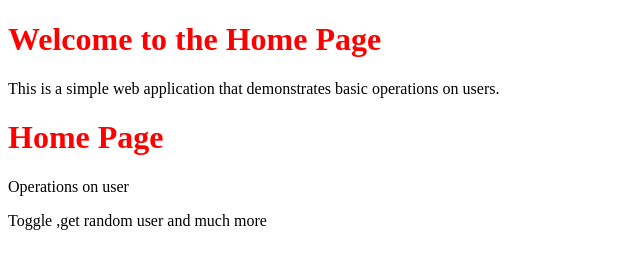
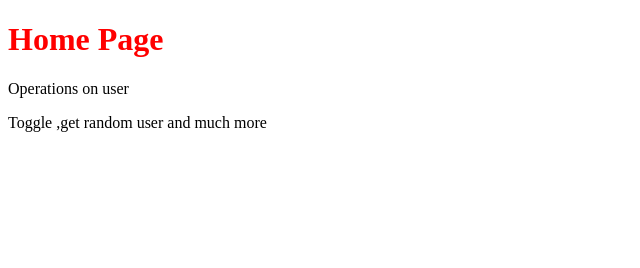
Before and after one commit to Nikshitha-02/autosuggest, a website: page frontend/index.html in a window 1280 px wide. Shown: the whole page, without its empty margins (0-640 px from the left). Drawn offline with Linux system fonts and the light colour scheme.

Commit message:
home-2 changes

```diff
--- a/frontend/index.html
+++ b/frontend/index.html
@@ -8,8 +8,7 @@
 </head>
 <body>
     <div id="home"></div>
-        <h1>Welcome to the Home Page</h1>
-        <p>This is a simple web application that demonstrates basic operations on users.</p>
+
     <h1> Home Page</h1>
     <p>Operations on user </p>
     <p>Toggle ,get random user and much more</p>
```
